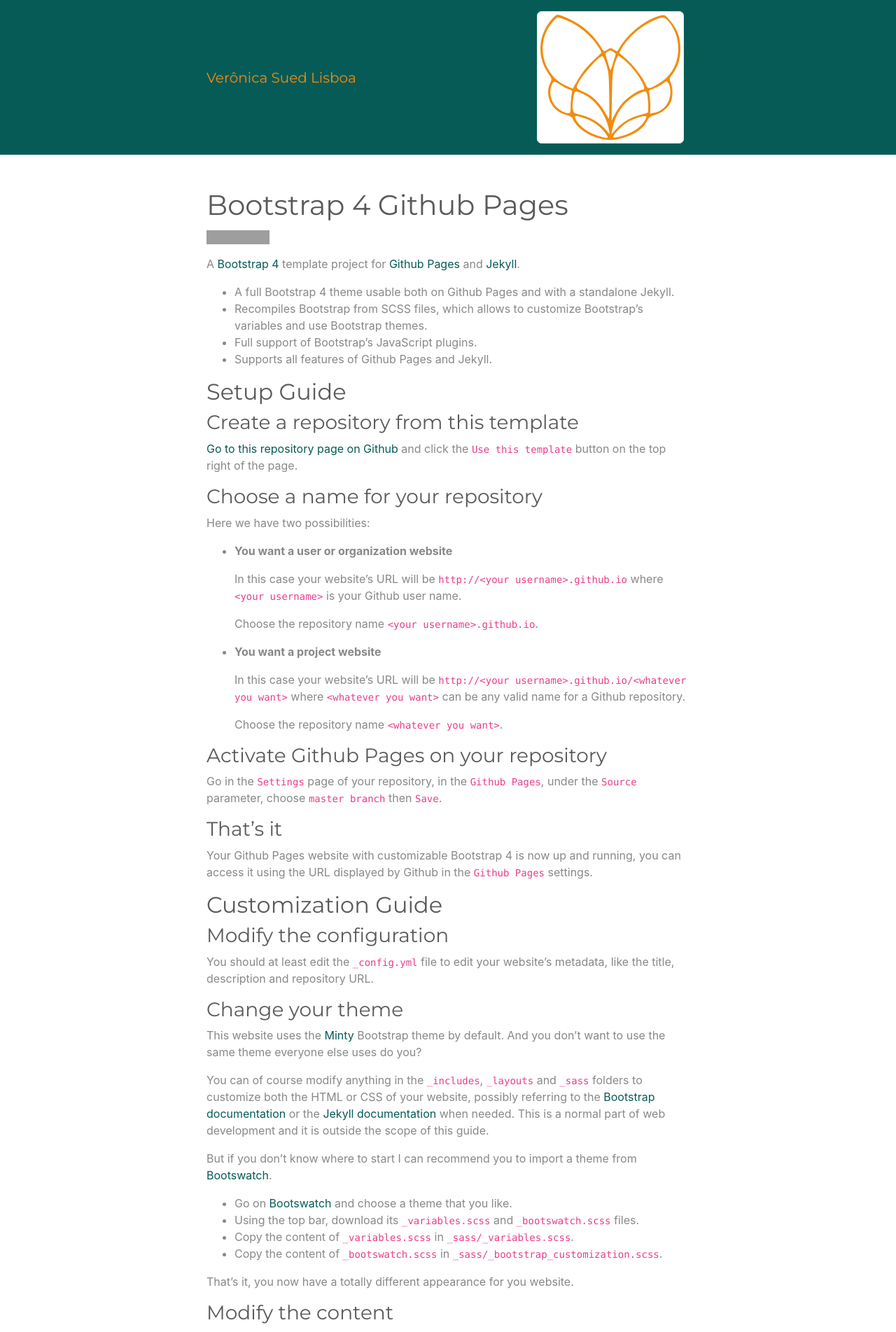
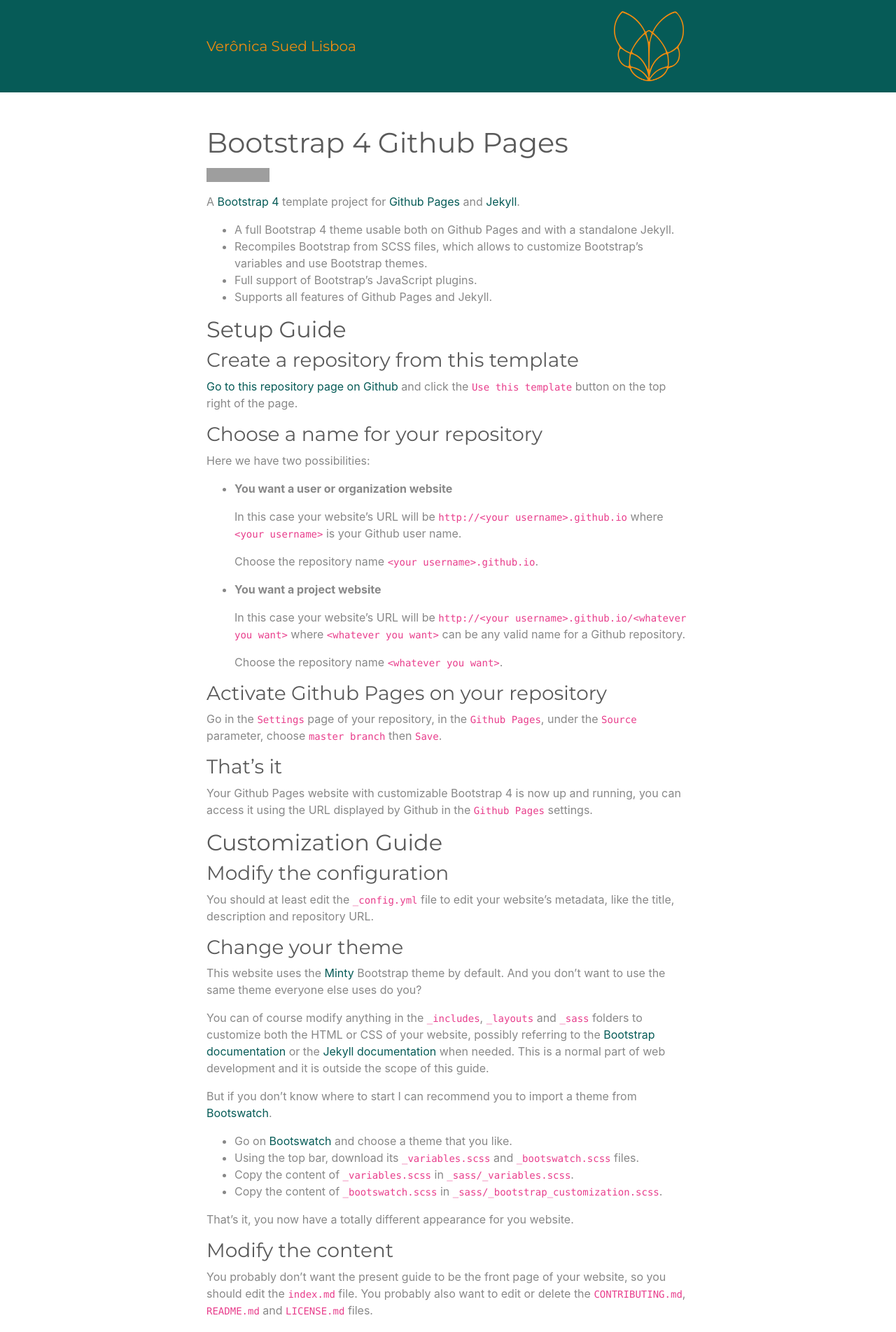
Before and after one commit to veronicasued/veronicasued.github.io, a Jekyll site: the page built from index.md, in a window 1280 px wide. Shown: the top 1903 px of the page at 70% size. Built offline with Jekyll 4.4.1, drawn with Linux system fonts in a browser that asks for light colours; grey boxes are pictures that could not be loaded.

Commit message:
alterando cor de fundo do logo

```diff
--- a/_includes/header.html
+++ b/_includes/header.html
@@ -18,7 +18,7 @@
           {%- endif -%}
         {% endfor -%}
         <li class="nav-item">
-          <a class="nav-link" href="{{ site.github.repository_url }}"><img src="../assets/images/logo200x200.png" alt="Veronica Sued" class="img-thumbnail"></a>
+          <a class="nav-link" href="{{ site.github.repository_url }}"><img src="../assets/images/logo200x200.png" width="100" height="100" alt="Veronica Sued" class="bg-primary"></a>
         </li>
       </ul>
     </div>
```
